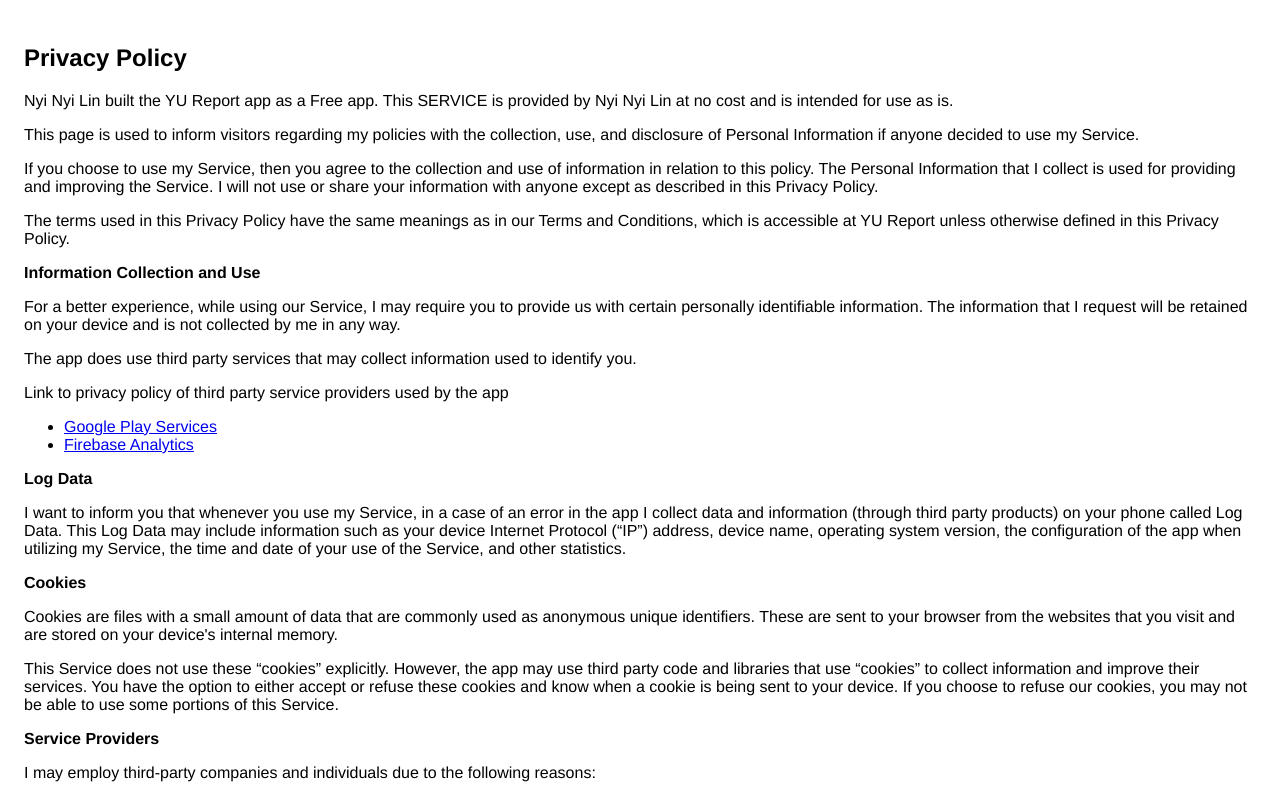
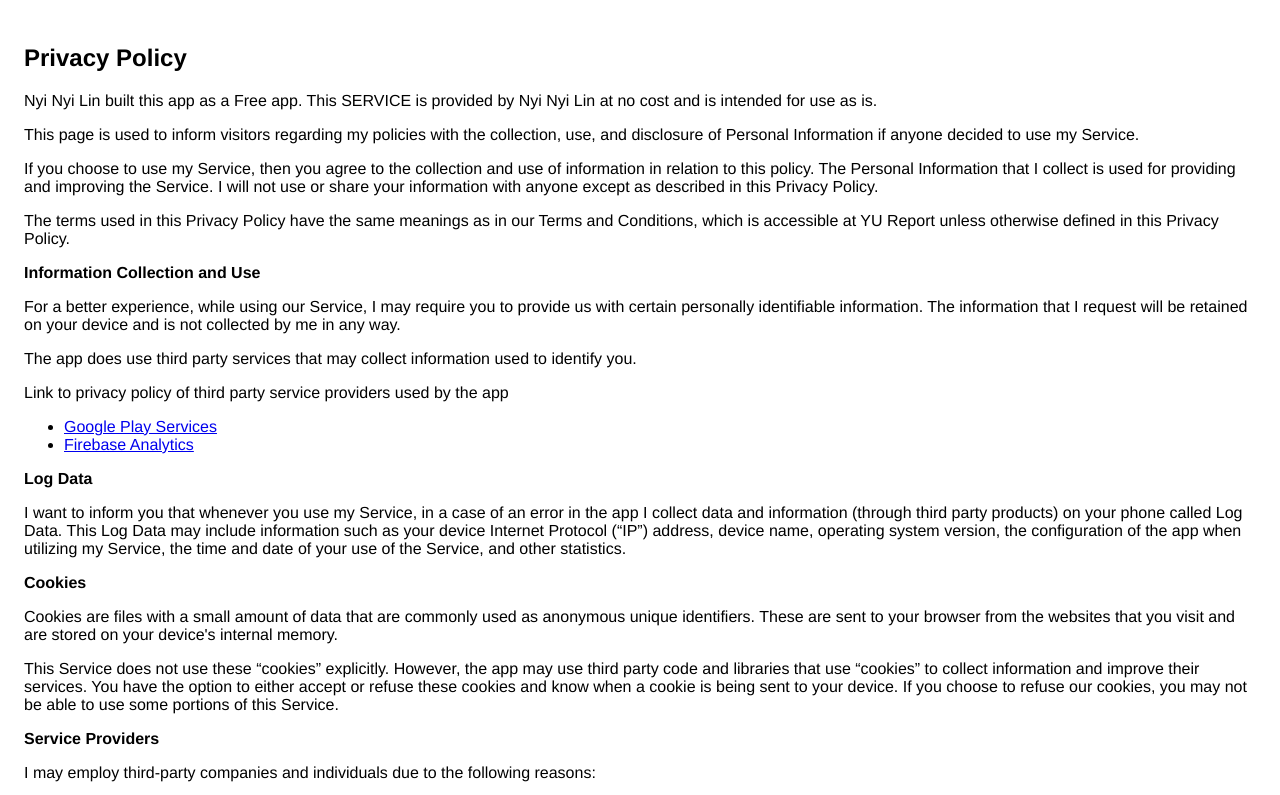
Before and after one commit to NyiNyiLin/YUReport, a plain HTML site: page index.html in a window 1280 px wide. Shown: the top 795 px of the page. Drawn offline with Linux system fonts and the light colour scheme.

Commit message:
Update index.html
Fix: remove app name

```diff
--- a/index.html
+++ b/index.html
@@ -7,7 +7,7 @@
       <style> body { font-family: 'Helvetica Neue', Helvetica, Arial, sans-serif; padding:1em; } </style>
     </head>
     <body>
-    <h2>Privacy Policy</h2> <p> Nyi Nyi Lin built the YU Report app as a Free app. This SERVICE is provided by
+    <h2>Privacy Policy</h2> <p> Nyi Nyi Lin built this app as a Free app. This SERVICE is provided by
                     Nyi Nyi Lin at no cost and is intended for use as is.
                   </p> <p>This page is used to inform visitors regarding my policies with the collection, use, and disclosure
                     of Personal Information if anyone decided to use my Service.
```
